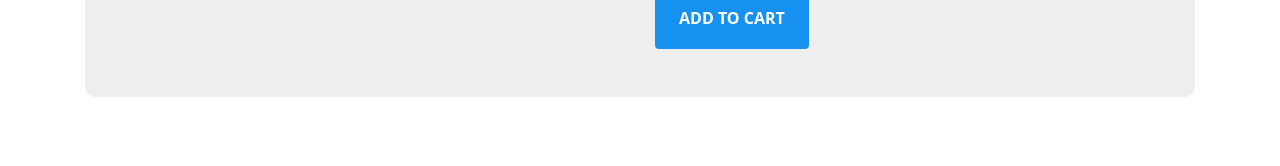
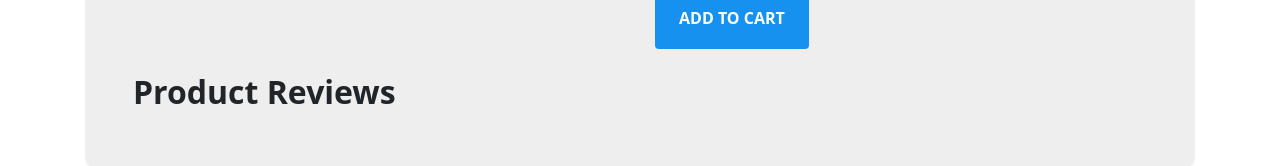
Before and after one commit to Sathira-Wijeratne/StyleSync-Solutions, a React (Create React App) app in the folder frontend/: page /viewproduct/1 in a window 1280 px wide. Shown: the part 549-715 px from the top of the page. Built offline with nearby package versions, Linux system fonts and the light colour scheme; no server answers; the HTML template or start-up script is replaced by a standard one.

Commit message:
Commit ProductPage Add comments

```diff
--- a/frontend/src/components/ProductPage.js
+++ b/frontend/src/components/ProductPage.js
@@ -108,6 +108,8 @@ export default function ProductPage() {
             </div>
             <div class="details col-md-6">
               <h3 class="product-title">{product[1]}</h3>
+
+              {/* Rating function related logic begin here  */}
               <div class="rating">
                 <b>Rate the Product</b> &nbsp;
                 <Rater
@@ -120,6 +122,8 @@ export default function ProductPage() {
                 /><br /><br />
                 <span class="review-no">{product[8]} reviews</span>
               </div>
+              {/* Rating function related logic Ends here  */}
+
               {/* <p class="product-description">Suspendisse quos? Tempus cras iure temporibus? Eu laudantium cubilia sem sem! Repudiandae et! Massa senectus enim minim sociosqu delectus posuere.</p> */}
               <h4 class="price">
                 Price: <span>{parseFloat(product[2]).toFixed(2)} €</span>
@@ -162,6 +166,8 @@ export default function ProductPage() {
             </div>
           </div>
         </div>
+        <br></br>
+        <h2><b>Product Reviews </b></h2>
       </div>
     </div>
   );
```
